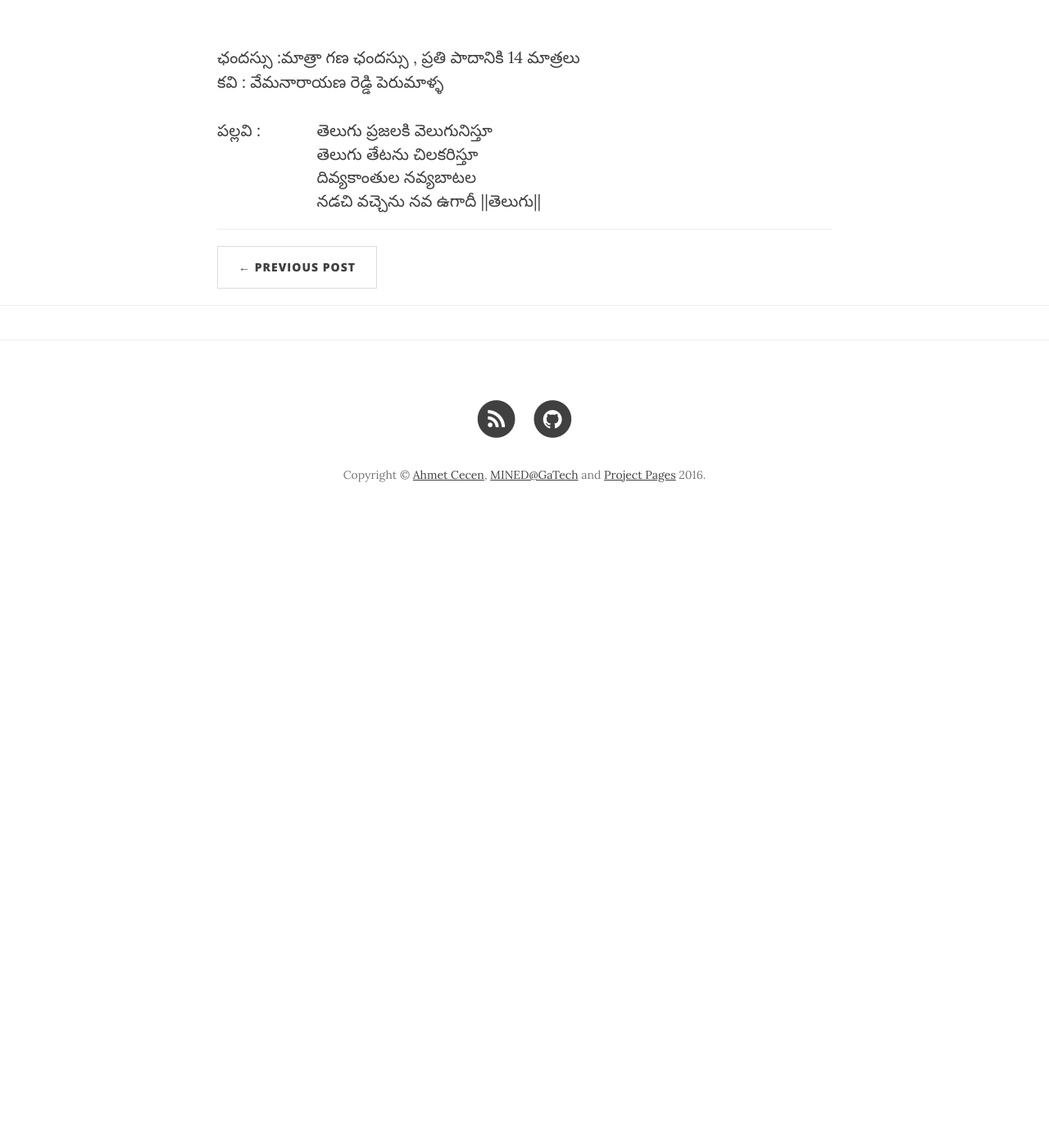
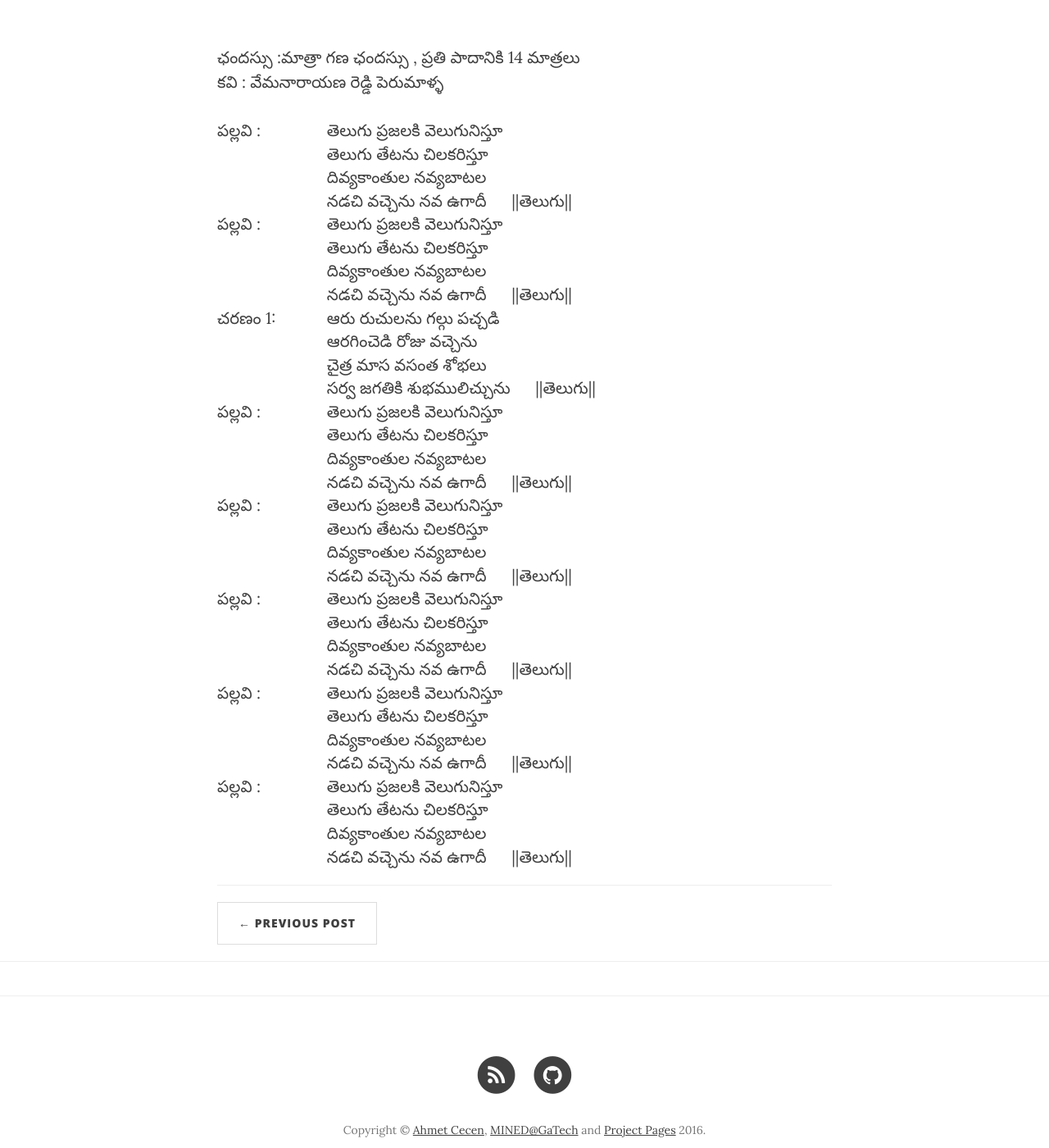
Before and after one commit to sivakrishna1777/sivakrishna1777.github.io, a Jekyll site: the page built from _posts/2019-04-06-Ugadi.markdown, in a window 1280 px wide and 1400 px high, scrolled down 320 px. Shown: the whole window at 82% size. Built offline with Jekyll 4.4.1, drawn with Linux system fonts in a browser that asks for light colours; nearby versions of some CDN libraries; comment, search, counter and statistics services are not loaded; before the commit the page ends 975 px from its top, so only the background shows below that.

Commit message:
Update 2019-04-06-Ugadi.markdown

```diff
--- a/_posts/2019-04-06-Ugadi.markdown
+++ b/_posts/2019-04-06-Ugadi.markdown
@@ -16,6 +16,56 @@ category:  project1
 	<tbody>
 		<tr>
 			<td>పల్లవి : </td>
+			<td> <span>తెలుగు ప్రజలకి వెలుగునిస్తూ</span></td>
+		</tr>
+		<tr>
+			<td></td>
+			<td>తెలుగు తేటను చిలకరిస్తూ</td>
+		</tr>
+		<tr>
+			<td></td>
+			<td>దివ్యకాంతుల నవ్యబాటల</td>
+		</tr>
+		<tr>
+			<td></td>
+			<td> నడచి వచ్చెను నవ ఉగాదీ &emsp; ||తెలుగు||</td>
+		</tr>
+		<tr>
+			<td>పల్లవి : </td>
+			<td><span>తెలుగు ప్రజలకి వెలుగునిస్తూ</span></td>
+		</tr>
+		<tr>
+			<td></td>
+			<td>తెలుగు తేటను చిలకరిస్తూ</td>
+		</tr>
+		<tr>
+			<td></td>
+			<td>దివ్యకాంతుల నవ్యబాటల</td>
+		</tr>
+		<tr>
+			<td></td>
+			<td> నడచి వచ్చెను నవ ఉగాదీ &emsp; ||తెలుగు||</td>
+		</tr>
+
+		<tr>
+			<td>చరణం 1: </td>
+			<td><span>ఆరు రుచులను గల్గు పచ్చడి</span></td>
+		</tr>
+		<tr>
+			<td></td>
+			<td>ఆరగించెడి  రోజు వచ్చెను</td>
+		</tr>
+		<tr>
+			<td></td>
+			<td>చైత్ర మాస వసంత శోభలు</td>
+		</tr>
+		<tr>
+			<td></td>
+			<td>సర్వ జగతికి శుభములిచ్చును &emsp; ||తెలుగు||</td>
+		</tr>
+
+		<tr>
+			<td>పల్లవి : </td>
 			<td>
 				<span>తెలుగు ప్రజలకి వెలుగునిస్తూ</span>
 			</td>
@@ -30,7 +80,84 @@ category:  project1
 		</tr>
 		<tr>
 			<td></td>
-			<td> నడచి వచ్చెను నవ ఉగాదీ        ||తెలుగు||</td>
+			<td> నడచి వచ్చెను నవ ఉగాదీ &emsp; ||తెలుగు||</td>
 		</tr>
+
+		<tr>
+			<td>పల్లవి : </td>
+			<td>
+				<span>తెలుగు ప్రజలకి వెలుగునిస్తూ</span>
+			</td>
+		</tr>
+		<tr>
+			<td></td>
+			<td>తెలుగు తేటను చిలకరిస్తూ</td>
+		</tr>
+		<tr>
+			<td></td>
+			<td>దివ్యకాంతుల నవ్యబాటల</td>
+		</tr>
+		<tr>
+			<td></td>
+			<td> నడచి వచ్చెను నవ ఉగాదీ &emsp; ||తెలుగు||</td>
+		</tr>
+
+		<tr>
+			<td>పల్లవి : </td>
+			<td>
+				<span>తెలుగు ప్రజలకి వెలుగునిస్తూ</span>
+			</td>
+		</tr>
+		<tr>
+			<td></td>
+			<td>తెలుగు తేటను చిలకరిస్తూ</td>
+		</tr>
+		<tr>
+			<td></td>
+			<td>దివ్యకాంతుల నవ్యబాటల</td>
+		</tr>
+		<tr>
+			<td></td>
+			<td> నడచి వచ్చెను నవ ఉగాదీ &emsp; ||తెలుగు||</td>
+		</tr>
+
+		<tr>
+			<td>పల్లవి : </td>
+			<td>
+				<span>తెలుగు ప్రజలకి వెలుగునిస్తూ</span>
+			</td>
+		</tr>
+		<tr>
+			<td></td>
+			<td>తెలుగు తేటను చిలకరిస్తూ</td>
+		</tr>
+		<tr>
+			<td></td>
+			<td>దివ్యకాంతుల నవ్యబాటల</td>
+		</tr>
+		<tr>
+			<td></td>
+			<td> నడచి వచ్చెను నవ ఉగాదీ &emsp; ||తెలుగు||</td>
+		</tr>
+
+		<tr>
+			<td>పల్లవి : </td>
+			<td>
+				<span>తెలుగు ప్రజలకి వెలుగునిస్తూ</span>
+			</td>
+		</tr>
+		<tr>
+			<td></td>
+			<td>తెలుగు తేటను చిలకరిస్తూ</td>
+		</tr>
+		<tr>
+			<td></td>
+			<td>దివ్యకాంతుల నవ్యబాటల</td>
+		</tr>
+		<tr>
+			<td></td>
+			<td> నడచి వచ్చెను నవ ఉగాదీ &emsp; ||తెలుగు||</td>
+		</tr>
+
 	</tbody>
 </table>
```
